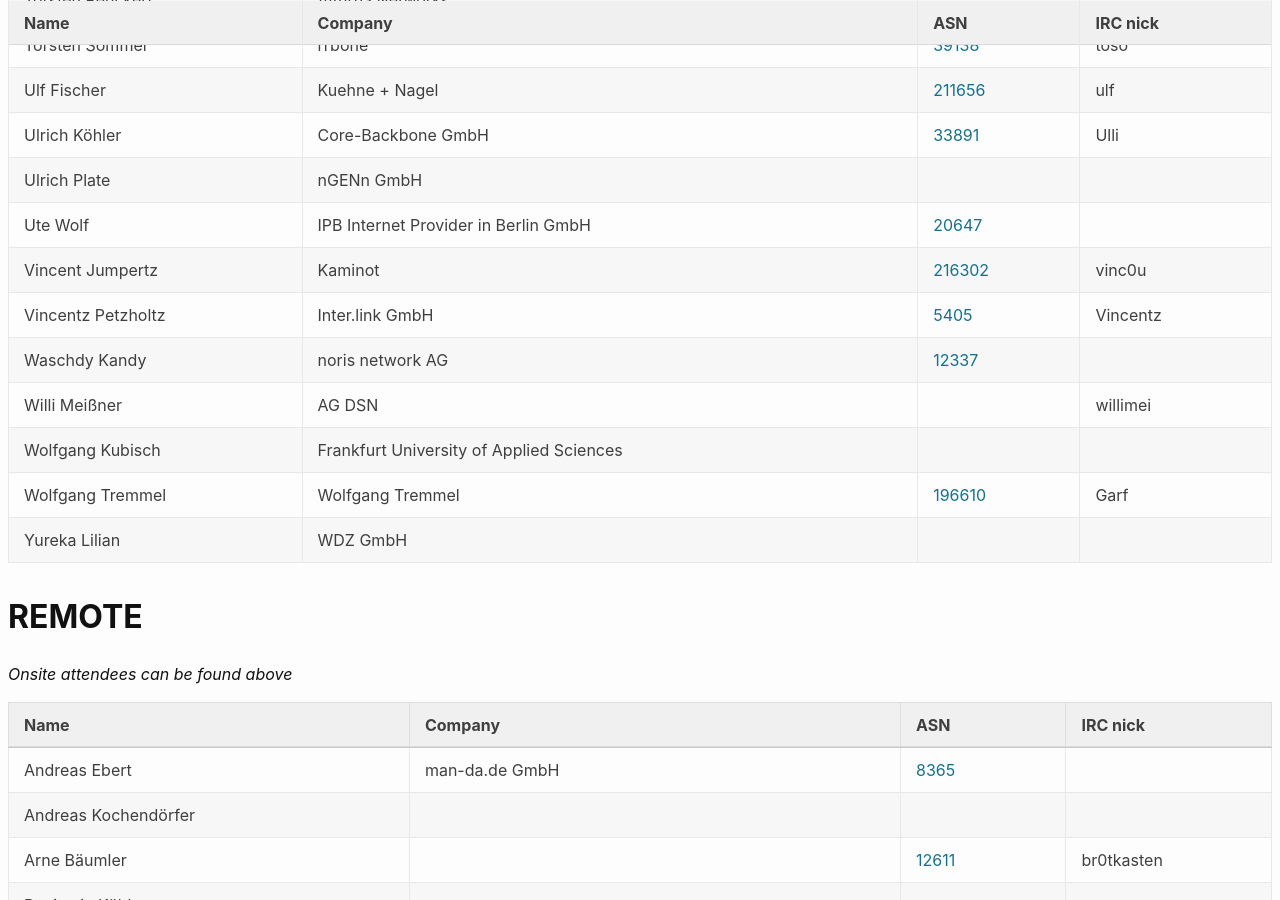
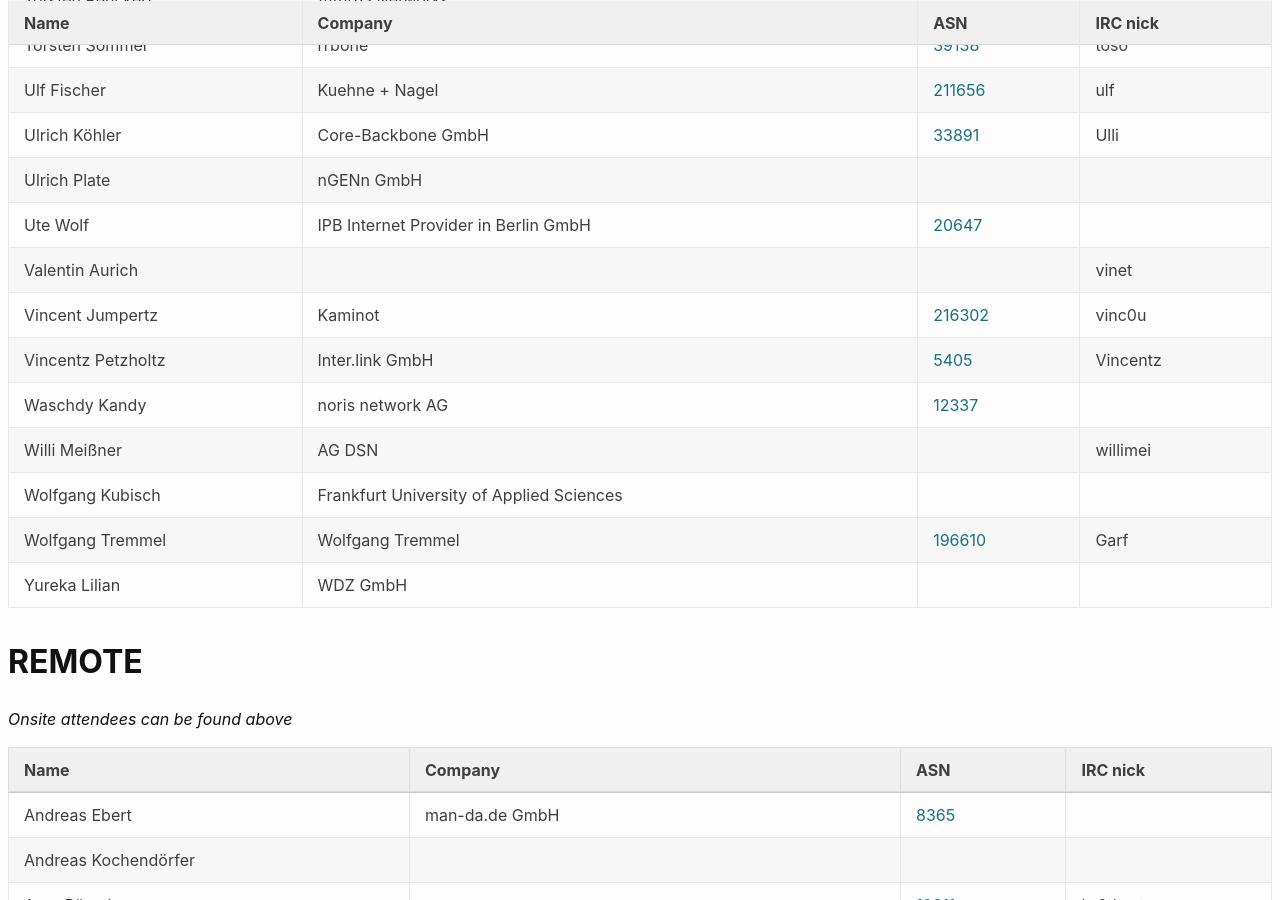
Before and after one commit to denog/pretix-attendeelist, a Jekyll site: the page built from denog15/index.md, in a window 1280 px wide and 900 px high, scrolled down 11764 px. Built offline with Jekyll 4.4.1, drawn with Linux system fonts in a browser that asks for light colours.

Commit message:
Latest data: Thu Oct 12 21:09:46 UTC 2023

```diff
--- a/_data/attendees_denog15_onsite.json
+++ b/_data/attendees_denog15_onsite.json
@@ -1578,6 +1578,12 @@
     "asn": "20647"
   },
   {
+    "name": "Valentin Aurich",
+    "company": null,
+    "irc": "vinet",
+    "asn": null
+  },
+  {
     "name": "Vincent Jumpertz",
     "company": "Kaminot",
     "irc": "vinc0u",
```
